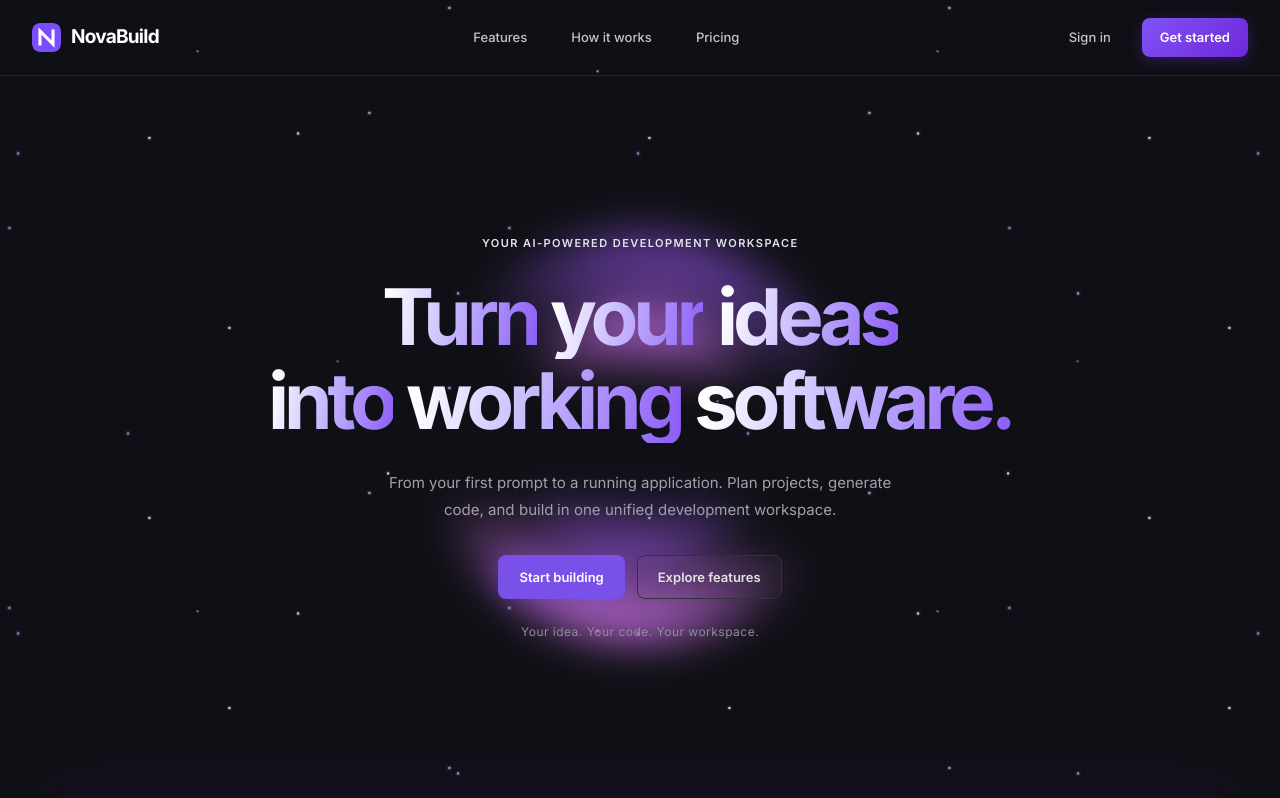
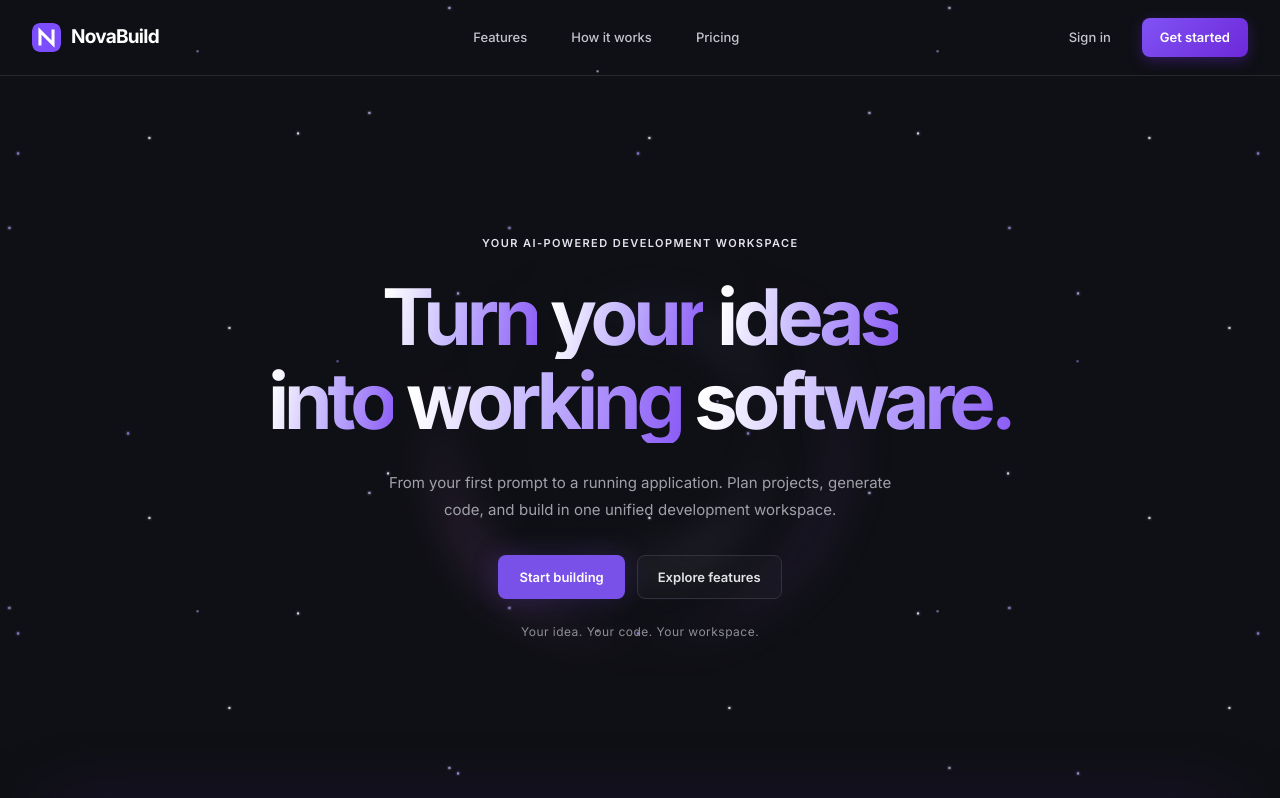
Before and after one commit to AdityaBharde/NovaBuild, a React (Vite) app in the folder frontend/: page / in a window 1280 px wide. Shown: the top 798 px of the page. Built offline with nearby package versions, Linux system fonts and the light colour scheme.

Commit message:
Revert landing glow styling change

```diff
--- a/frontend/src/components/LandingPage.css
+++ b/frontend/src/components/LandingPage.css
@@ -77,7 +77,57 @@
   animation: small-circle-spin 7s linear infinite;
 }
 
-/* Spin the original soft gradient circles in place around the shared center. */
+/* Keep both glow layers on the same center point. The conic highlights
+   make their movement visible without sending the circles into an orbit. */
+.landing-page .big-circle,
+.landing-page .small-circle {
+  /* Static positioning keeps both circles on the exact same center. */
+  transform: translate(-50%, -50%);
+  animation: none;
+  background: none;
+  overflow: visible;
+  isolation: isolate;
+}
+
+.landing-page .big-circle::before,
+.landing-page .small-circle::before {
+  content: "";
+  position: absolute;
+  inset: 0;
+  border-radius: inherit;
+  pointer-events: none;
+}
+
+.landing-page .big-circle::before {
+  background: conic-gradient(
+    from 0deg,
+    rgba(223, 122, 254, 0.02) 0deg,
+    rgba(223, 122, 254, 0.88) 48deg,
+    rgba(201, 110, 240, 0.02) 104deg,
+    rgba(164, 92, 219, 0.02) 218deg,
+    rgba(129, 74, 200, 0.78) 300deg,
+    rgba(223, 122, 254, 0.02) 360deg
+  );
+  -webkit-mask: radial-gradient(farthest-side, transparent calc(100% - 8px), #000 calc(100% - 3px));
+  mask: radial-gradient(farthest-side, transparent calc(100% - 8px), #000 calc(100% - 3px));
+  animation: glow-highlight-clockwise 12s linear infinite;
+}
+
+.landing-page .small-circle::before {
+  background: conic-gradient(
+    from 0deg,
+    rgba(196, 181, 253, 0.02) 0deg,
+    rgba(196, 181, 253, 0.92) 66deg,
+    rgba(167, 139, 250, 0.04) 128deg,
+    rgba(124, 58, 237, 0.04) 235deg,
+    rgba(167, 139, 250, 0.82) 318deg,
+    rgba(196, 181, 253, 0.02) 360deg
+  );
+  -webkit-mask: radial-gradient(farthest-side, transparent calc(100% - 5px), #000 calc(100% - 2px));
+  mask: radial-gradient(farthest-side, transparent calc(100% - 5px), #000 calc(100% - 2px));
+  animation: glow-highlight-counterclockwise 8s linear infinite;
+}
+
 @keyframes big-circle-spin {
   from { transform: translate(-50%, -50%) rotate(0deg); }
   to { transform: translate(-50%, -50%) rotate(-360deg); }
@@ -88,9 +138,21 @@
   to { transform: translate(-50%, -50%) rotate(360deg); }
 }
 
+@keyframes glow-highlight-clockwise {
+  from { transform: rotate(0deg); }
+  to { transform: rotate(360deg); }
+}
+
+@keyframes glow-highlight-counterclockwise {
+  from { transform: rotate(360deg); }
+  to { transform: rotate(0deg); }
+}
+
 @media (prefers-reduced-motion: reduce) {
   .landing-page .big-circle,
-  .landing-page .small-circle {
+  .landing-page .small-circle,
+  .landing-page .big-circle::before,
+  .landing-page .small-circle::before {
     animation: none;
   }
 }
```
